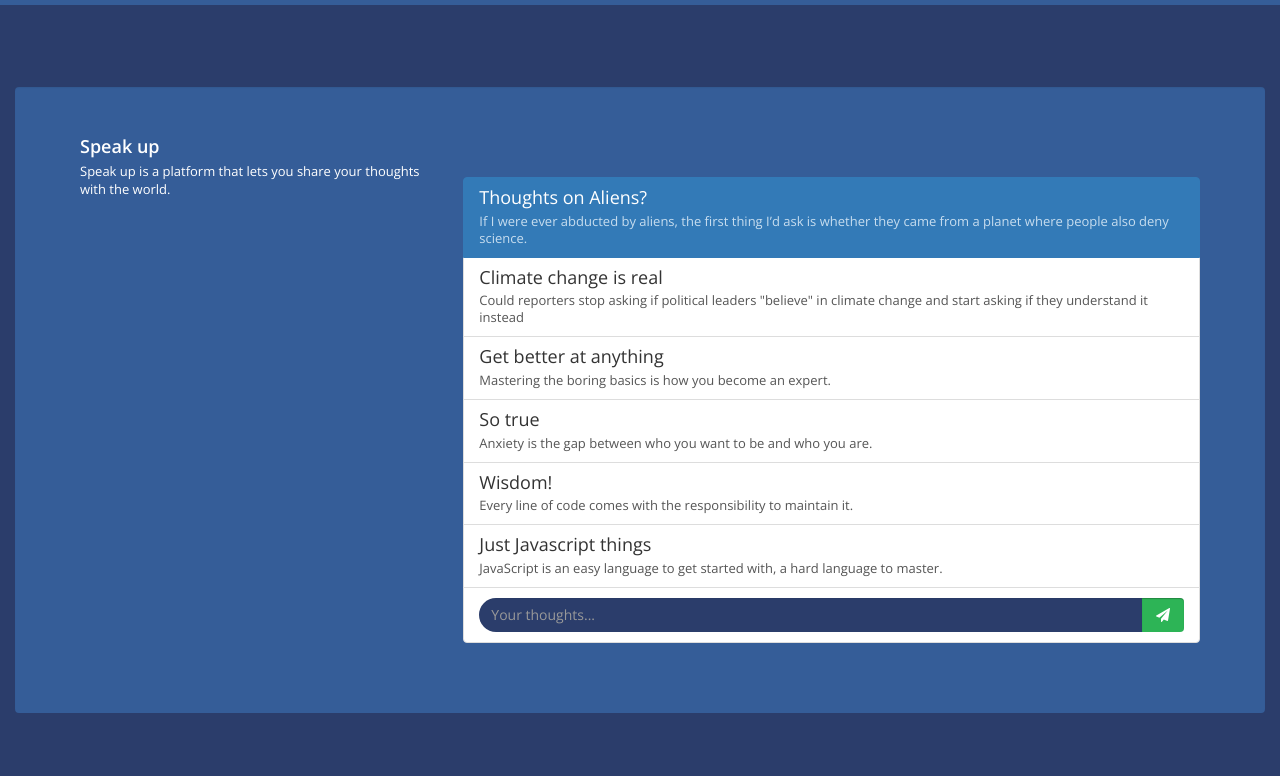
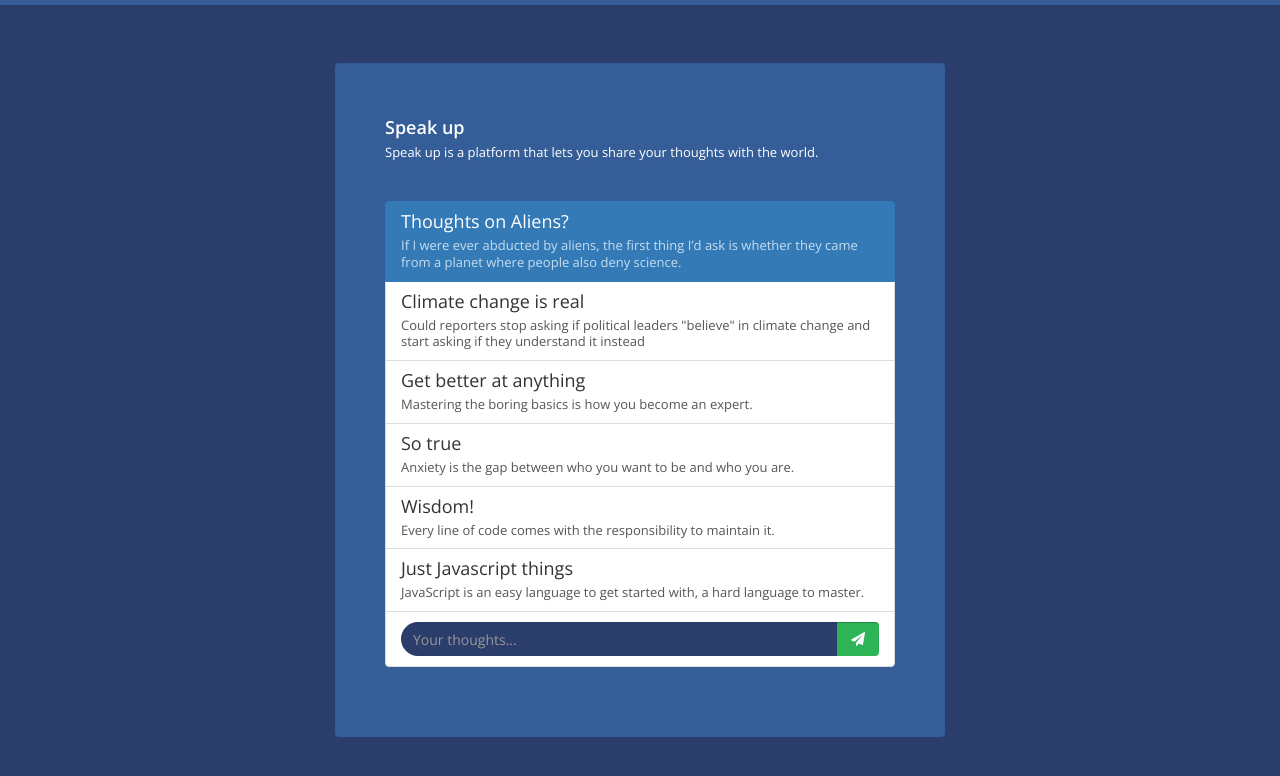
Before and after one commit to sudheeshsekharan/speak-up-app, a website: page public/success.html in a window 1280 px wide. Drawn offline with nearby package versions, Linux system fonts and the light colour scheme.

Commit message:
Tweets alignment

```diff
--- a/public/success.html
+++ b/public/success.html
@@ -14,13 +14,12 @@
   <span class="header-ribbon"/>
   <div class="container-fluid">
     <div class="row">
-        <div class="col-md-12 col-centered">
-            <div class="col-md-12 login-panel ">
-              <div class="col-md-4">
+      <div class="col-md-6 col-md-offset-3 col-centered">
+          <div class="login-panel">
+              <h4 class="login-panel-title">
                 <h4 class="login-panel-title">Speak up</h4>
                 <p class="login-panel-tagline">Speak up is a platform that lets you share your thoughts with the world.</p>
-              </div>
-                <div class="col-md-8 login-panel-section">
+                <div class="login-panel-section">
                   <div class="list-group">
                     <a href="#" class="list-group-item active">
                       <h4 class="list-group-item-heading">Thoughts on Aliens?</h4>
```
